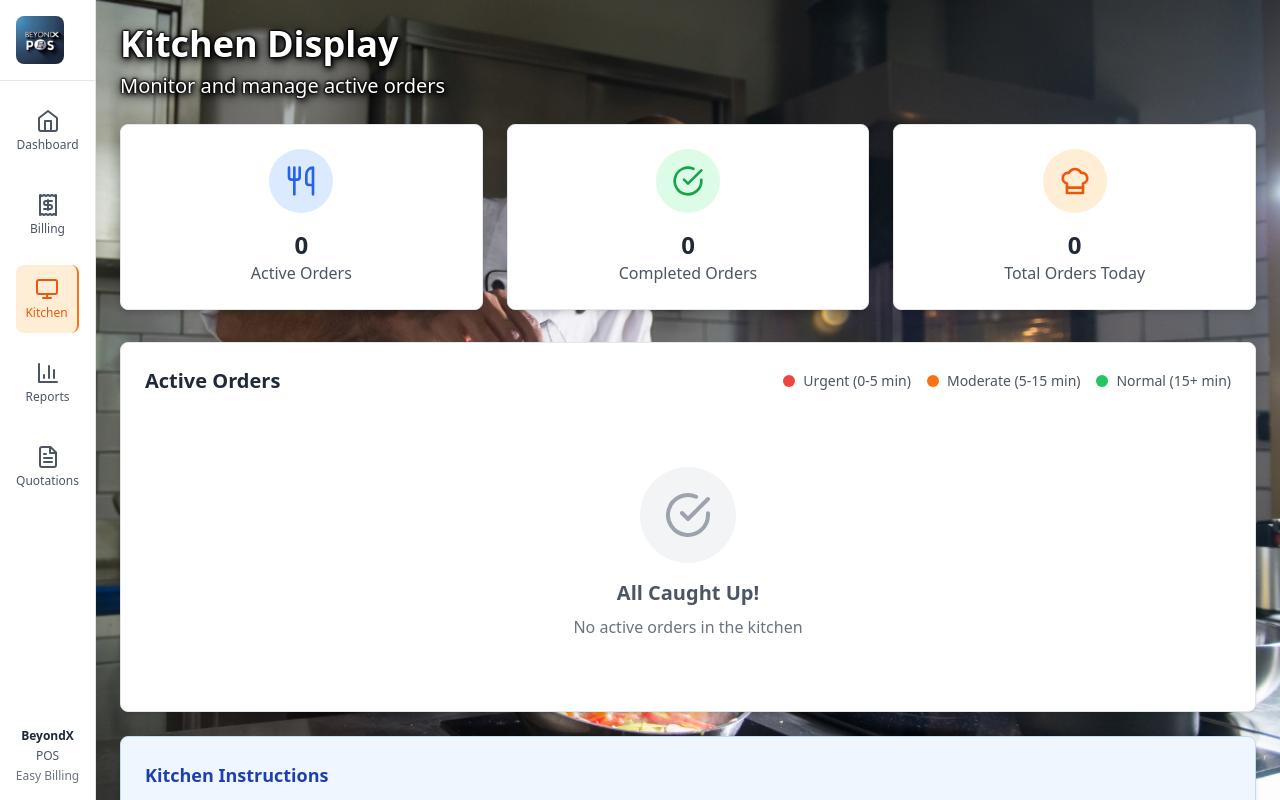
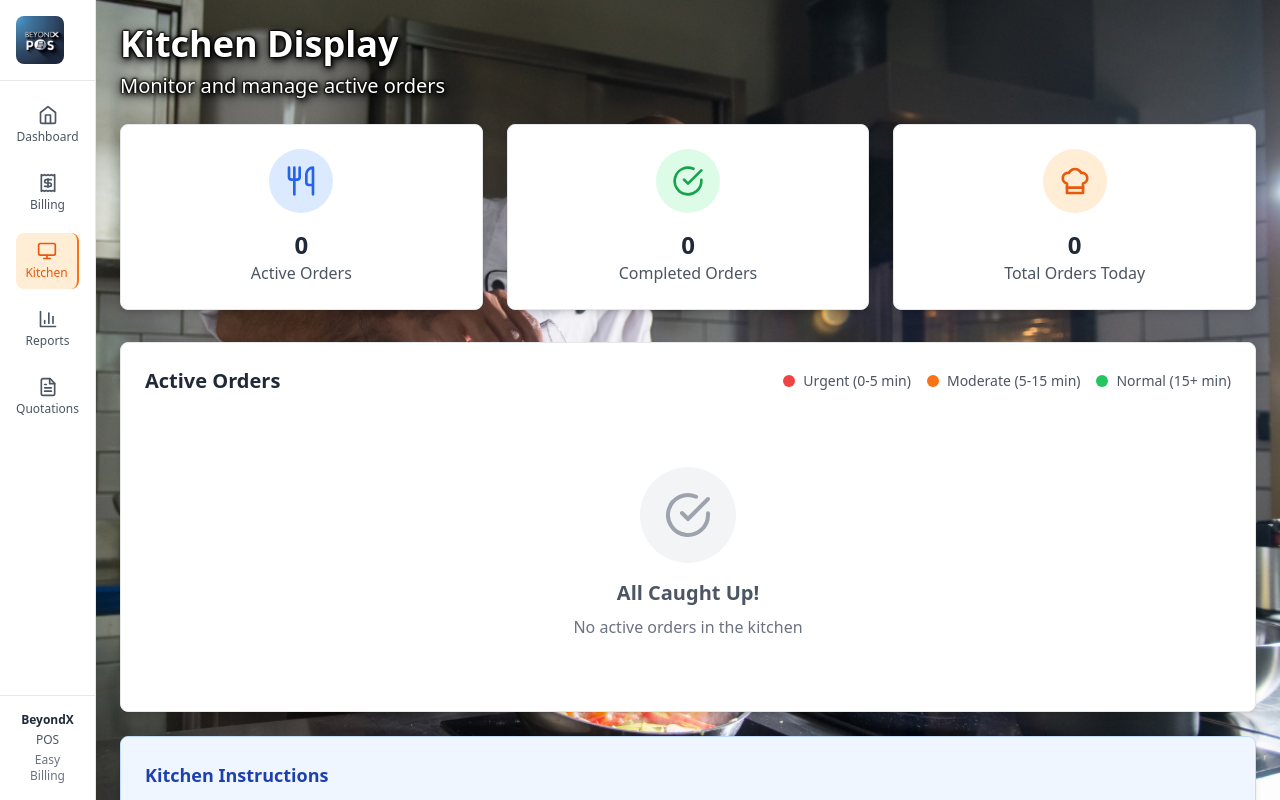
Before and after one commit to externalapps/restbilldemo, a React (Create React App) app: page /kitchen in a window 1280 px wide. Built offline with nearby package versions, Linux system fonts and the light colour scheme; the HTML template or start-up script is replaced by a standard one.

Commit message:
Fix sidebar layout: prevent Quotations button overlap with brand text in production

```diff
--- a/src/components/Sidebar.js
+++ b/src/components/Sidebar.js
@@ -16,9 +16,9 @@ const Sidebar = () => {
   };
 
   return (
-    <div className="fixed left-0 top-0 h-full w-24 bg-white border-r border-gray-200 shadow-lg z-50">
+    <div className="fixed left-0 top-0 h-full w-24 bg-white border-r border-gray-200 shadow-lg z-50 flex flex-col">
       {/* Logo */}
-      <div className="p-4 border-b border-gray-200">
+      <div className="p-4 border-b border-gray-200 flex-shrink-0">
         <button
           onClick={handleLogoClick}
           className="w-12 h-12 rounded-lg flex items-center justify-center overflow-hidden hover:bg-gray-100 transition-colors cursor-pointer"
@@ -28,80 +28,80 @@ const Sidebar = () => {
       </div>
 
       {/* Navigation */}
-      <nav className="p-4 space-y-4">
+      <nav className="p-4 space-y-3 flex-1">
         <NavLink
           to="/dashboard"
           className={({ isActive }) =>
-            `flex flex-col items-center p-3 rounded-lg transition-colors ${
+            `flex flex-col items-center p-2 rounded-lg transition-colors ${
               isActive
                 ? 'bg-orange-100 text-orange-600 border-r-2 border-orange-500'
                 : 'text-gray-600 hover:bg-gray-100 hover:text-gray-800'
             }`
           }
         >
-          <Home className="w-6 h-6 mb-1" />
+          <Home className="w-5 h-5 mb-1" />
           <span className="text-xs font-medium">Dashboard</span>
         </NavLink>
 
         <NavLink
           to="/billing"
           className={({ isActive }) =>
-            `flex flex-col items-center p-3 rounded-lg transition-colors ${
+            `flex flex-col items-center p-2 rounded-lg transition-colors ${
               isActive
                 ? 'bg-orange-100 text-orange-600 border-r-2 border-orange-500'
                 : 'text-gray-600 hover:bg-gray-100 hover:text-gray-800'
             }`
           }
         >
-          <Receipt className="w-6 h-6 mb-1" />
+          <Receipt className="w-5 h-5 mb-1" />
           <span className="text-xs font-medium">Billing</span>
         </NavLink>
 
         <NavLink
           to="/kitchen"
           className={({ isActive }) =>
-            `flex flex-col items-center p-3 rounded-lg transition-colors ${
+            `flex flex-col items-center p-2 rounded-lg transition-colors ${
               isActive
                 ? 'bg-orange-100 text-orange-600 border-r-2 border-orange-500'
                 : 'text-gray-600 hover:bg-gray-100 hover:text-gray-800'
             }`
           }
         >
-          <Monitor className="w-6 h-6 mb-1" />
+          <Monitor className="w-5 h-5 mb-1" />
           <span className="text-xs font-medium">Kitchen</span>
         </NavLink>
 
         <NavLink
           to="/reports"
           className={({ isActive }) =>
-            `flex flex-col items-center p-3 rounded-lg transition-colors ${
+            `flex flex-col items-center p-2 rounded-lg transition-colors ${
               isActive
                 ? 'bg-orange-100 text-orange-600 border-r-2 border-orange-500'
                 : 'text-gray-600 hover:bg-gray-100 hover:text-gray-800'
             }`
           }
         >
-          <BarChart3 className="w-6 h-6 mb-1" />
+          <BarChart3 className="w-5 h-5 mb-1" />
           <span className="text-xs font-medium">Reports</span>
         </NavLink>
 
         <NavLink
           to="/quotations"
           className={({ isActive }) =>
-            `flex flex-col items-center p-3 rounded-lg transition-colors ${
+            `flex flex-col items-center p-2 rounded-lg transition-colors ${
               isActive
                 ? 'bg-orange-100 text-orange-600 border-r-2 border-orange-500'
                 : 'text-gray-600 hover:bg-gray-100 hover:text-gray-800'
             }`
           }
         >
-          <FileText className="w-6 h-6 mb-1" />
+          <FileText className="w-5 h-5 mb-1" />
           <span className="text-xs font-medium">Quotations</span>
         </NavLink>
       </nav>
 
       {/* Brand Name */}
-      <div className="absolute bottom-4 left-0 right-0 text-center">
+      <div className="p-4 border-t border-gray-200 flex-shrink-0 text-center">
         <div className="text-xs font-bold text-gray-800 mb-1">BeyondX</div>
         <div className="text-xs text-gray-600">POS</div>
         <div className="text-xs text-gray-500 mt-1">Easy Billing</div>
```
